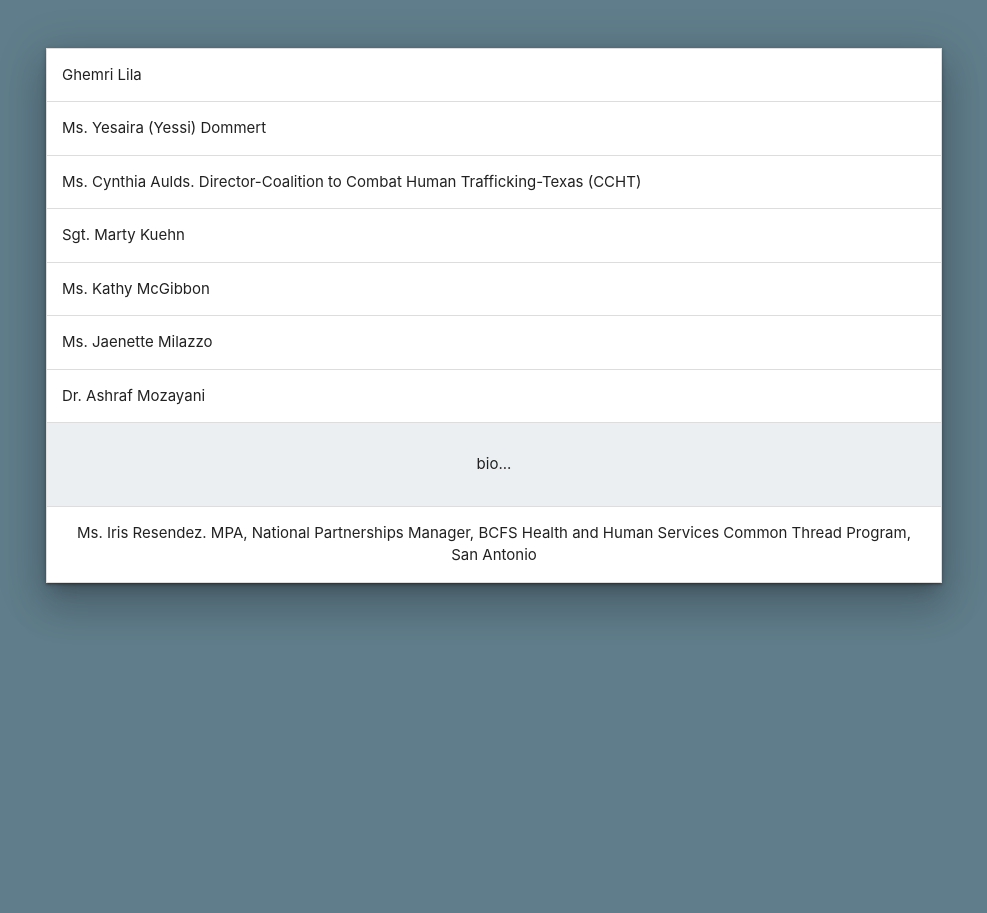
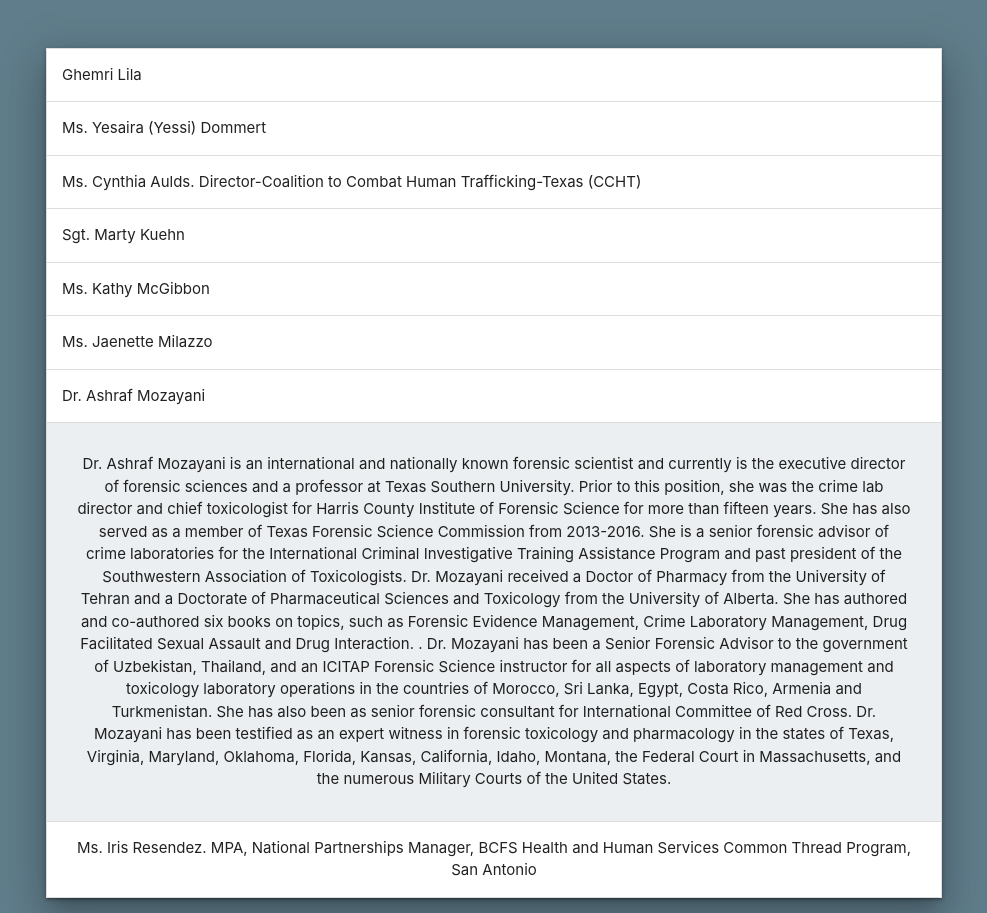
Before and after one commit to Sammy0807/biosPage, a plain HTML site: page index.html in a window 1280 px wide. Both pictures are taken after a click on the element "Dr. Ashraf Mozayani". Shown: the whole page, without its empty margins (146-1133 px from the left). Before the commit the page ends 800 px from the top, so only its background shows below. Drawn offline with nearby package versions, Linux system fonts and the light colour scheme.

Commit message:
this commi

```diff
--- a/index.html
+++ b/index.html
@@ -33,13 +33,14 @@
 
                             <p>      Cynthia transitioned into the position of Part-time Missions Minister at Sugar Land Baptist Church (outside Houston) while continuing to work as a Respiratory Therapist in 2009, until taking on the role Full-time in 2013. While in this Ministerial role, she was a member of the initial core group who started the Coalition to Combat Human Trafficking (founded in Laredo, Texas in 2015).</p>
 
-                            <p> In Cynthia’s Words: My work as Missions Minister involved anti-human trafficking efforts in Houston. I grew up in Houston, have lived the majority of my life there, and had no idea human trafficking existed, much less to the extent that it does. The more I learned, and the more I saw how prevalent trafficking is throughout Texas, from the smallest of towns to the largest metropolitan areas, the more I felt my passion changing to focusing my efforts on bringing awareness and education to others to help combat this horrific industry.</p>
+                            <p><b> In Cynthia’s Words</b>: My work as Missions Minister involved anti-human trafficking efforts in Houston. I grew up in Houston, have lived the majority of my life there, and had no idea human trafficking existed, much less to the extent that it does. The more I learned, and the more I saw how prevalent trafficking is throughout Texas, from the smallest of towns to the largest metropolitan areas, the more I felt my passion changing to focusing my efforts on bringing awareness and education to others to help combat this horrific industry.</p>
 
                             <p>Cynthia followed that passion and accepted the position as Director for The Coalition to Combat Human Trafficking-Texas in March of 2018.  Cynthia received her Associate of Arts Degree from Houston Community College and her Bachelor of Science in Respiratory Therapy from the University of Texas Health Science Center-Houston. She was ordained for ministry by Sugar Land Baptist Church, Sugar Land, Texas.</p></span></div>
                     </li>
                     <li>
                         <div class="collapsible-header">Sgt. Marty Kuehn</div>
-                        <div class="collapsible-body"><span style="text-align: justify !important;">bio...</span></div>
+                        <div class="collapsible-body"><span style="text-align: justify !important;">With the Harris county sheriffs office. Over 27 years with the last 7 in special
+                            investigations, 2 of those 7 over the Human Trafficking Unit.</span></div>
                     </li>
                     <li>
                         <div class="collapsible-header">Ms. Kathy McGibbon</div>
@@ -51,7 +52,23 @@
                     </li>
                     <li>
                         <div class="collapsible-header">Dr. Ashraf Mozayani</div>
-                        <div class="collapsible-body"><span style="text-align: justify !important;">bio...</span></div>
+                        <div class="collapsible-body"><span style="text-align: justify !important;">Dr. Ashraf Mozayani is an international and nationally known forensic scientist and
+                            currently is the executive director of forensic sciences and a professor at Texas Southern University.
+                            Prior to this position, she was the crime lab director and chief toxicologist for Harris County Institute of
+                            Forensic Science for more than fifteen years. She has also served as a member of Texas Forensic Science
+                            Commission from 2013-2016. She is a senior forensic advisor of crime laboratories for the International
+                            Criminal Investigative Training Assistance Program and past president of the Southwestern Association
+                            of Toxicologists. Dr. Mozayani received a Doctor of Pharmacy from the University of Tehran and a
+                            Doctorate of Pharmaceutical Sciences and Toxicology from the University of Alberta. She has authored
+                            and co-authored six books on topics, such as Forensic Evidence Management, Crime Laboratory
+                            Management, Drug Facilitated Sexual Assault and Drug Interaction. . Dr. Mozayani has been a Senior
+                            Forensic Advisor to the government of Uzbekistan, Thailand, and an ICITAP Forensic Science instructor
+                            for all aspects of laboratory management and toxicology laboratory operations in the countries of
+                            Morocco, Sri Lanka, Egypt, Costa Rico, Armenia and Turkmenistan. She has also been as senior forensic
+                            consultant for International Committee of Red Cross. Dr. Mozayani has been testified as an expert
+                            witness in forensic toxicology and pharmacology in the states of Texas, Virginia, Maryland, Oklahoma,
+                            Florida, Kansas, California, Idaho, Montana, the Federal Court in Massachusetts, and the numerous
+                            Military Courts of the United States.</span></div>
                     </li>
                     <li>
                         <div class="collapsible-header">Ms. Iris Resendez. MPA, National Partnerships Manager, BCFS Health and Human Services Common Thread Program, San Antonio</div>
```
